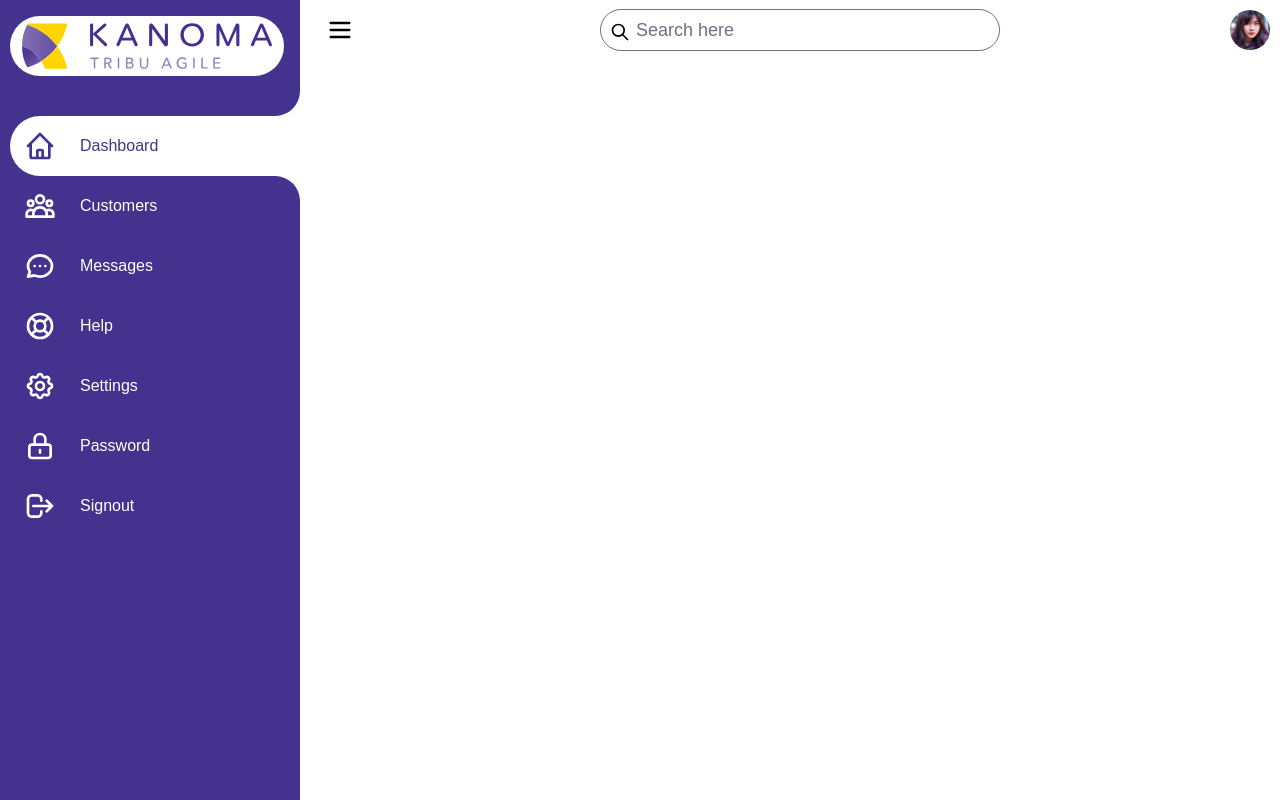
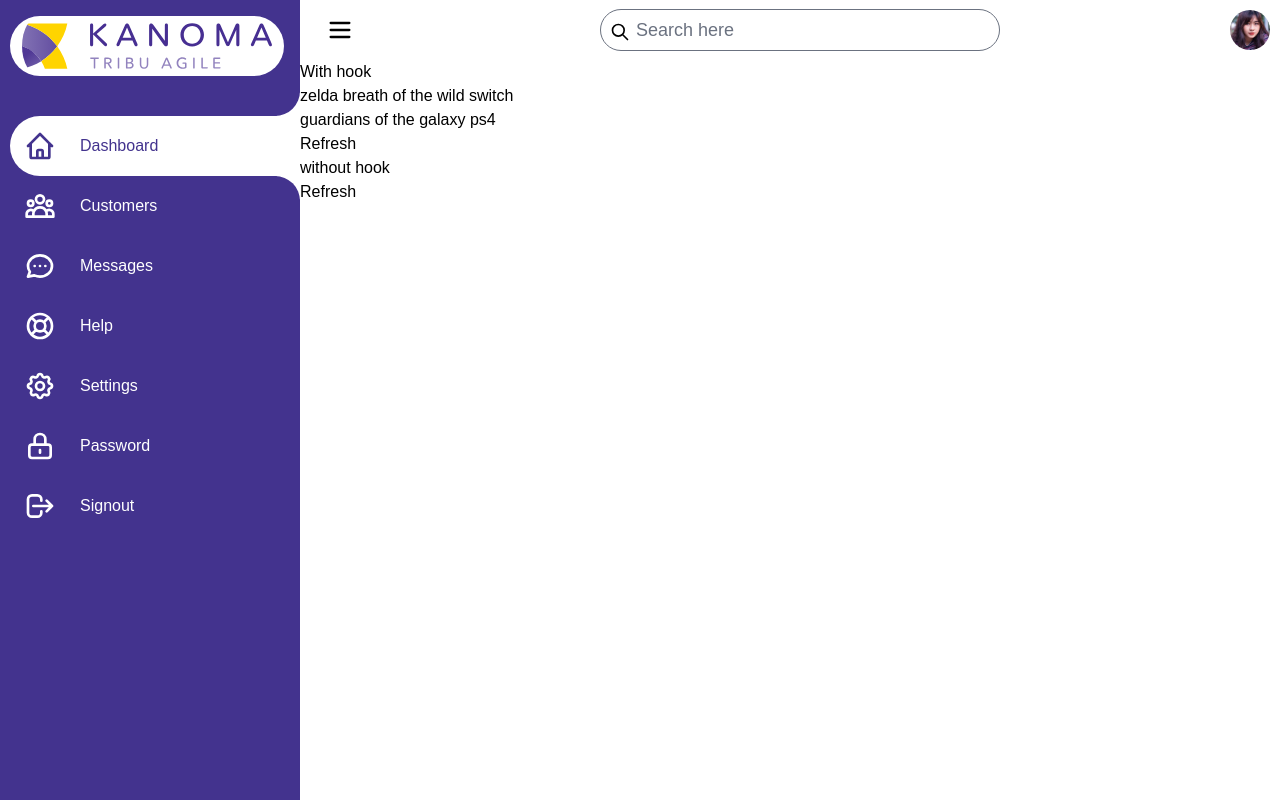
Before and after one commit to Horsty80/formation-react-admin, a React (Create React App) app: page / in a window 1280 px wide. Built offline with nearby package versions, Linux system fonts and the light colour scheme.

Commit message:
🎨  add example for hooks

```diff
--- a/src/App.js
+++ b/src/App.js
@@ -1,20 +1,70 @@
+import React, { useEffect, useState } from "react";
 import Navigation from "./components/Navigation";
 import TopBar from "./components/TopBar";
 import useToggleNavigation from "./hooks/useToggleNavigation";
+const games = [
+  { title: "zelda breath of the wild", plateform: "switch" },
+  { title: "guardians of the galaxy", plateform: "ps4" },
+];
+const gamesTwo = [
+  { title: "zelda breath of the wild", plateform: "switch" },
+  { title: "guardians of the galaxy", plateform: "ps4" },
+  { title: "guardians of the galaxy", plateform: "ps4" },
+  { title: "guardians of the galaxy", plateform: "ps4" },
+];
 
 function App() {
   const { isToggle } = useToggleNavigation();
   const activeStyle = isToggle
     ? "left-[80px] w-[calc(100%-80px)]"
     : "left-[300px] w-[calc(100%-300px)]";
+
+  const [videoGames, setVideoGames] = useState([]);
+
+  let myGames = [];
+  const setMyGames = (jeux) => {
+    myGames = jeux;
+    console.log({ myGames });
+  };
+
+  setTimeout(() => {
+    setMyGames(games);
+  }, 2000);
+
+  useEffect(() => {
+    setTimeout(() => {
+      setVideoGames(games);
+    }, 2000);
+  }, [setVideoGames]);
+
   return (
     <div>
       <Navigation />
       {/* main */}
-      <div
-        className={`${activeStyle} absolute min-h-[100vh] bg-white transition-all duration-500`}
-      >
+      <div className={`${activeStyle} absolute min-h-[100vh] bg-white transition-all duration-500`}>
         <TopBar />
+        <h3>With hook</h3>
+        <>
+          {videoGames.map((videoGame, index) => (
+            <div key={index}>
+              {videoGame.title} {videoGame.plateform}
+            </div>
+          ))}
+        </>
+        <>
+          <button onClick={() => setVideoGames(gamesTwo)}>Refresh</button>
+        </>
+        <h3>without hook</h3>
+        <>
+          {myGames.map((videoGame, index) => (
+            <div key={index}>
+              {videoGame.title} {videoGame.plateform}
+            </div>
+          ))}
+        </>
+        <>
+          <button onClick={() => setMyGames(gamesTwo)}>Refresh</button>
+        </>
         {/* topbar */}
         {/* cardboxs */}
         {/* details tables */}
```
